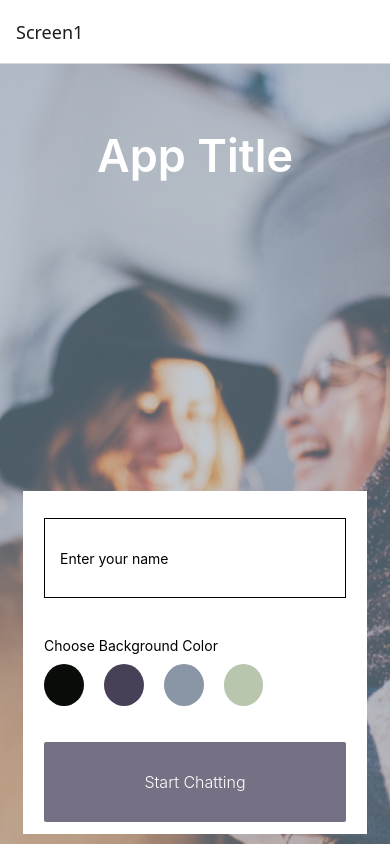
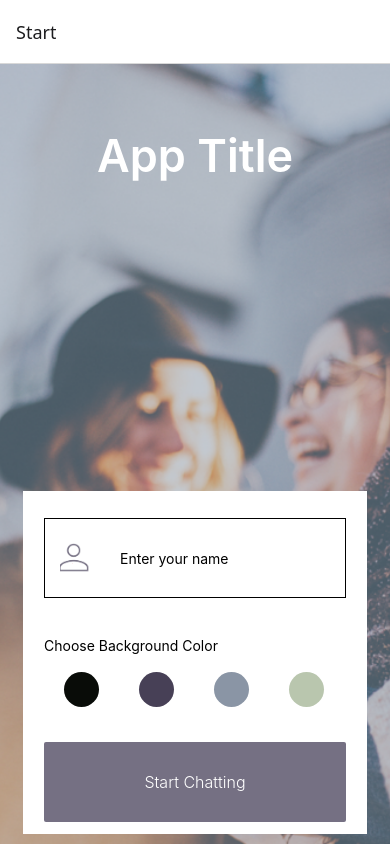
Before and after one commit to srpmfp/chat-app, a React Native app: screen /Start in a window 390 px wide. Built offline with nearby package versions, Linux system fonts and the light colour scheme.

Commit message:
added selection circle, icon in txpInpt, renamed components

```diff
--- a/App.js
+++ b/App.js
@@ -1,6 +1,6 @@
 
-import Screen1 from './components/Screen1';
-import Screen2 from './components/Screen2';
+import Screen1 from './components/Start.js';
+import Screen2 from './components/Chat.js';
 import { NavigationContainer } from '@react-navigation/native';
 import { createNativeStackNavigator } from '@react-navigation/native-stack';
 import { StyleSheet } from 'react-native';
@@ -12,10 +12,10 @@ const App = () => {
 
     <NavigationContainer style={styles.container}>
       <Stack.Navigator
-        initialRouteName="Screen1">
+        initialRouteName="Start">
 
-        <Stack.Screen name="Screen1" component={Screen1} />
-        <Stack.Screen name="Screen2" component={Screen2} />
+        <Stack.Screen name="Start" component={Screen1} />
+        <Stack.Screen name="Chat" component={Screen2} />
       </Stack.Navigator>
     </NavigationContainer>
   );
--- a/components/Screen1.js
+++ b/components/Start.js
@@ -1,4 +1,4 @@
-import * as Font from 'expo-font';
+// import * as Font from 'expo-font';
 import {
     StyleSheet,
     Text,
@@ -6,7 +6,7 @@ import {
     TouchableOpacity,
     TextInput,
     ImageBackground,
-    Touchable,
+    Image,
 } from 'react-native';
 import { act, useState } from 'react';
 
@@ -38,38 +38,50 @@ const Screen1 = ({ navigation }) => {
             />
             {/* Overlay */}
             <View style={styles.box}>
+
+
                 <Text style={styles.title}>App Title</Text>
                 {/* Input Box Container  */}
                 <View style={styles.inputBox}>
+                    <View style={styles.txtInputBox}>
+                        <Image style={styles.icnImg} source={require("../assets/icon.png")} />
                         <TextInput
                             placeholder={'Enter your name'}
                             style={styles.textInput}
                             value={name}
                             onChangeText={setName}
                         />
-                    {/* Color Select box */}
+                    </View>
+                    {/* Color Select Container */}
                     <View style={{ width: "88%", height: 80 }} >
                         <View style={styles.bgSelectText}>
                             <Text>Choose Background Color</Text>
                         </View>
+                        {/* Color Select Choices */}
                         <View style={styles.colorSelect}>
+                            <View style={background === '#090C08' && styles.colorSurround}>
                                 <TouchableOpacity
                                     style={styles.color1}
                                     onPress={() => setBackground('#090C08')}
-                            />
+                                /></View>
+                            <View style={background === '#474056' && styles.colorSurround}>
                                 <TouchableOpacity
                                     style={styles.color2}
                                     onPress={() => { setBackground('#474056') }}
-                            />
+                                /></View>
+                            <View style={background === '#8A95A5' && styles.colorSurround}>
                                 <TouchableOpacity style={styles.color3} onPress={() => { setBackground('#8A95A5') }} />
+                            </View>
+                            <View style={background === '#B9C6AE' && styles.colorSurround}>
                                 <TouchableOpacity style={styles.color4} onPress={() => { setBackground('#B9C6AE') }} />
+                            </View>
                         </View>
                     </View>
                     <TouchableOpacity
                         style={styles.chatButton}
                         onPress={() =>
                             navigation.navigate(
-                                'Screen2',
+                                'Chat',
                                 { name: name, background: background }
                             )
                         }>
@@ -94,12 +106,46 @@ const styles = StyleSheet.create({
         color: '#757083',
 
     },
-    title: {
+    colorSurround: {
+        display: 'flex',
+        height: 35,
+        width: 35,
+        margin: '5%',
+        padding: 20,
+        alignItems: 'center',
+        justifyContent: 'center',
+        flexDirection: 'row',
+        borderWidth: 1,
+        borderStyle: 'solid',
+        borderColor: '#757083', // Adjust the border color as needed
+        borderRadius: '50%', // Ensures the border is circular
+
+    },
+    icnImg: {
+        width: 30,
+        height: 30,
+        marginLeft: 15,
+        marginRight: 15,
+    },
+    title:
+    {
         fontSize: 45,
         color: 'white',
         marginTop: 64,
         fontWeight: '600',
         textAlign: 'center',
+    },
+    txtInputBox: {
+        display: 'flex',
+        flexDirection: 'row',
+        justifyContent: 'start',
+        alignItems: 'center',
+        width: '88%',
+        height: 80,
+        borderWidth: 1,
+        marginTop: 15,
+        marginBottom: 15,
+        backgroundColor: '#FFFFFF',
     },
     chatText: {
         color: '#FFFFFF',
@@ -110,7 +156,7 @@ const styles = StyleSheet.create({
         width: '88%',
         height: 80,
         padding: 15,
-        borderWidth: 1,
+        borderWidth: 0,
         marginTop: 15,
         marginBottom: 15,
     },
@@ -136,10 +182,10 @@ const styles = StyleSheet.create({
         display: 'flex',
         width: '88%',
         height: 70,
-        // padding: '10',
         flexDirection: 'row',
-        justifyContent: 'start',
-        marginBottom: 50,
+        alignItems: 'center',
+        justifyContent: 'space-around',
+        // marginBottom: 50,
     },
     inputBox: {
         display: 'flex',
@@ -153,33 +199,48 @@ const styles = StyleSheet.create({
         justifyContent: 'space-around',
     },
     color1: {
-        width: '15%',
-        height: '60%',
+        width: 35,
+        height: 35,
+        marginLeft: 20,
+        marginTop: 10,
+        marginBottom: 10,
+        marginRight: 20,
         borderRadius: '50%',
-        marginTop: 10,
+
         backgroundColor: '#090C08',
-        marginRight: 20,
+
     },
     color2: {
-        width: '15%',
-        height: '60%',
+        width: 35,
+        height: 35,
+
+        marginLeft: 20,
         marginTop: 10,
+        marginBottom: 10,
+        marginRight: 20,
         borderRadius: '50%',
         backgroundColor: '#474056',
-        marginRight: 20,
     },
     color3: {
-        width: '15%',
-        height: '60%',
+        width: 35,
+        height: 35,
+
+        marginLeft: 20,
         marginTop: 10,
+        marginBottom: 10,
+        marginRight: 20,
         borderRadius: '50%',
         backgroundColor: '#8A95A5',
-        marginRight: 20,
+
     },
     color4: {
-        width: '15%',
-        height: '60%',
+        width: 35,
+        height: 35,
+
+        marginLeft: 20,
         marginTop: 10,
+        marginBottom: 10,
+        marginRight: 20,
         borderRadius: '50%',
         backgroundColor: '#B9C6AE',
     },
```
Also changed, not shown: assets/icon.png, components/Chat.js (renamed from components/Screen2.js). Lines whose indentation alone changed are shown as unchanged.
